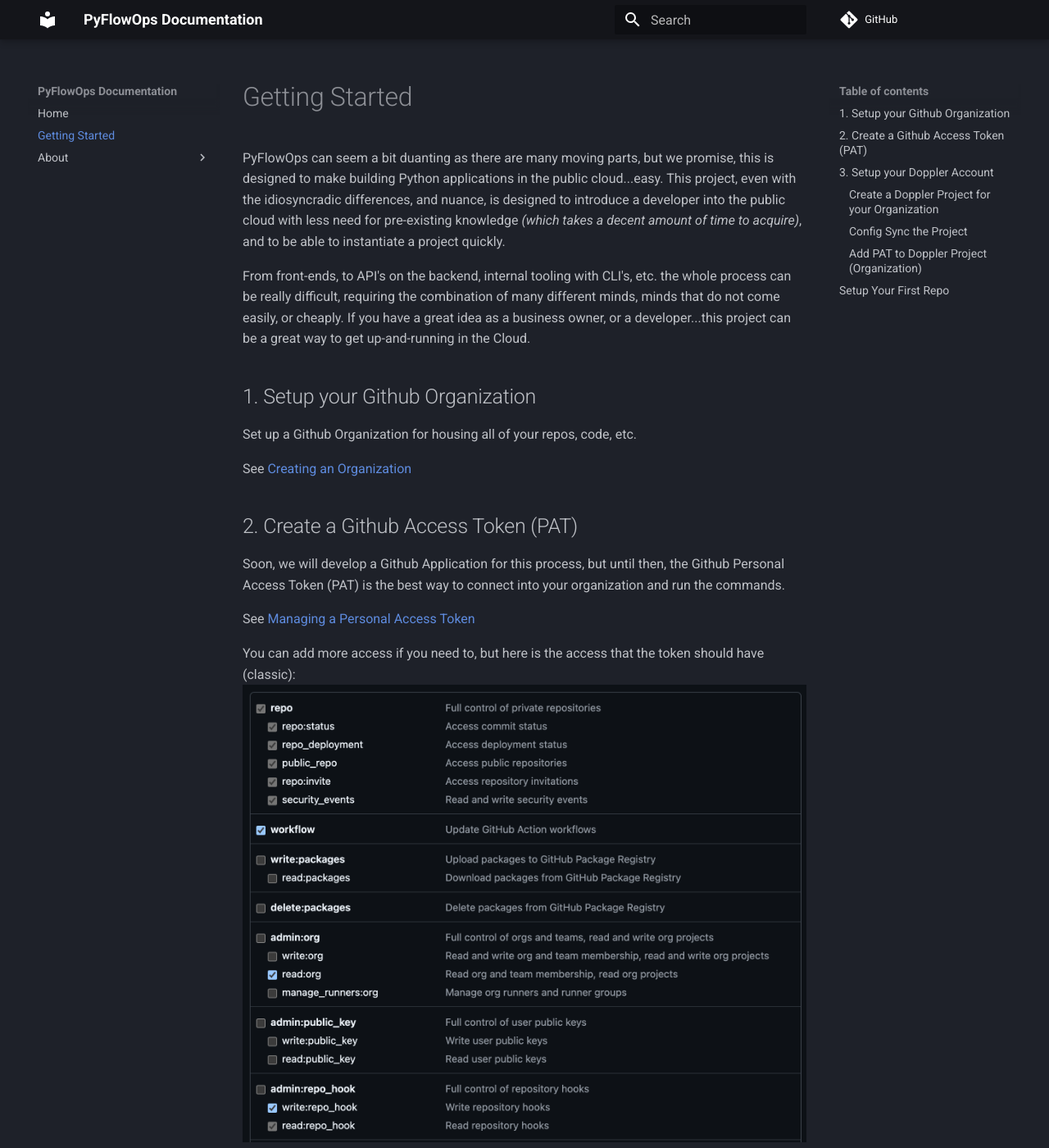
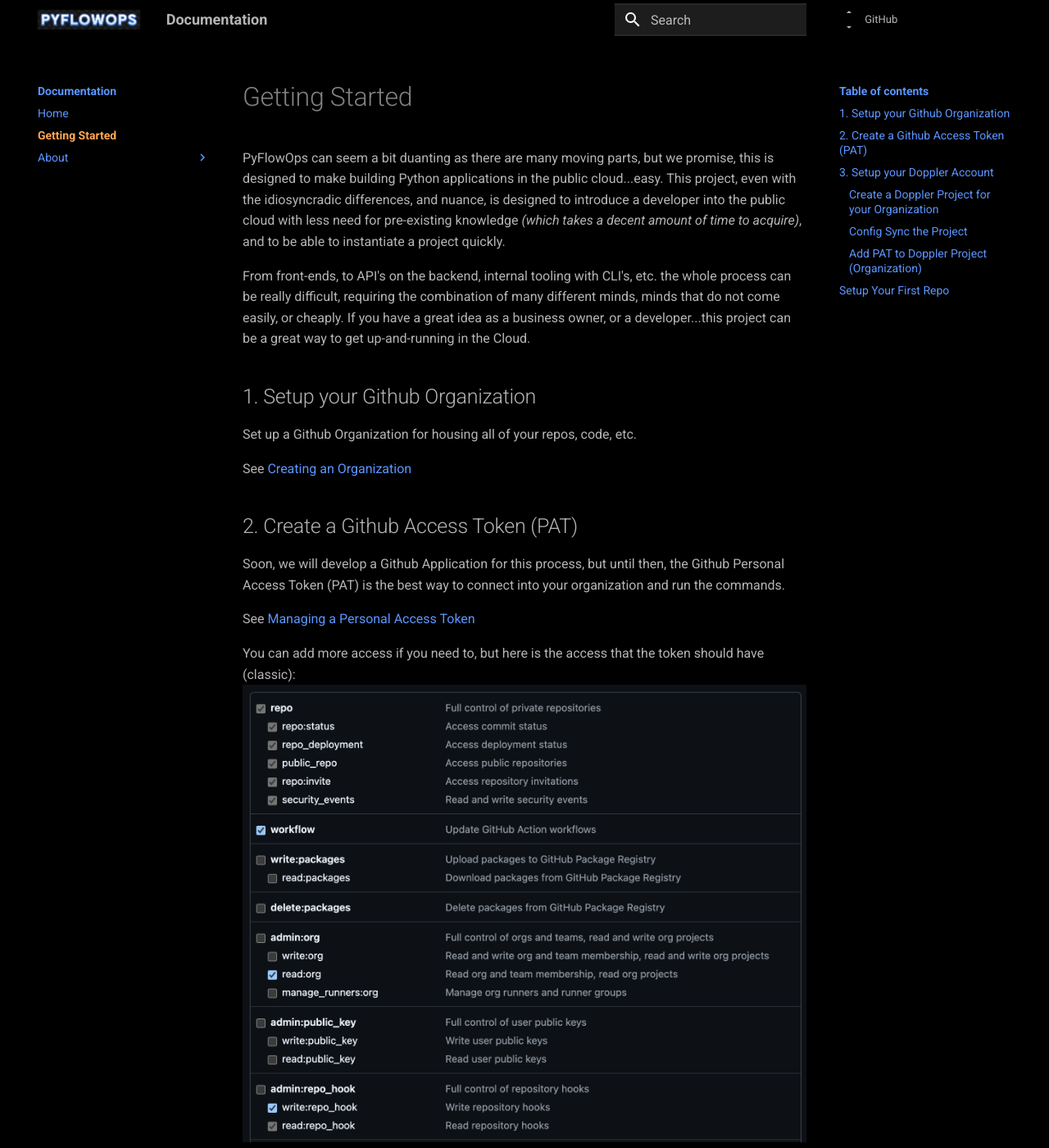
Before and after one commit to PyFlowOps/documentation, an MkDocs documentation site: the page built from docs/src/getting-started.md, in a window 1280 px wide and 1400 px high. Shown: the whole window at 82% size. Built offline with MkDocs 1.6.1 and Material for MkDocs 9.7.7, drawn with Linux system fonts in a browser that asks for light colours; some of the changed text lies outside the part shown.

Commit message:
chore: add small changes for branding

```diff
--- /dev/null
+++ b/docs/js/external-sidebar-links.js
@@ -0,0 +1,19 @@
+// This script adds target="_blank" and rel="noopener noreferrer" to external links in the sidebar.
+// These links are defined in the mkdocs.yml file under the nav section.
+
+document.addEventListener("DOMContentLoaded", function () {
+    const currentHost = window.location.host;
+    const sidebarLinks = document.querySelectorAll(".md-nav a, .nav a"); // adjust for your theme
+
+    sidebarLinks.forEach(function (link) {
+      try {
+        const url = new URL(link.href);
+        if (url.host !== currentHost) {
+          link.setAttribute("target", "_blank");
+          link.setAttribute("rel", "noopener noreferrer");
+        }
+      } catch (e) {
+        // Ignore invalid URLs (like internal hash links)
+      }
+    });
+  });
--- /dev/null
+++ b/docs/stylesheets/extra.css
@@ -0,0 +1,229 @@
+/* Main background color */
+/* Set consistent background color for all major elements */
+:root {
+    --main-bg-color: #000000; /* Set your desired background color here */
+    --secondary-bg-color: #282828; /* For secondary elements */
+
+    --code-bg-color: #000000; /* For code blocks */
+    --header-bg-color: #000000; /* For header/footer */
+    --main-text-color: #b5b5b5; /* Main text color */
+    --admonition-title-bg: #000000; /* For admonition titles */
+    --link-color: #5c95ff; /* Link color */
+    --link-hover-color: #ffa754; /* Link hover color */
+    --link-visited-color: #4e6796; /* Visited link color */
+    --link-active-color: #ffa754; /* Active link color */
+    --link-underline: none; /* Underline for links */
+}
+
+/* Apply to all major layout containers */
+html,
+body,
+.md-main,
+.md-main__inner,
+.md-content,
+.md-content__inner,
+.md-sidebar,
+.md-sidebar__scrollwrap,
+.md-sidebar__inner,
+.md-nav,
+.md-nav__list,
+.md-nav__title,
+.md-nav__item,
+.md-grid,
+.md-container,
+.md-typeset,
+.md-typeset .admonition,
+.md-typeset details,
+article,
+section,
+div {
+    background-color: var(--main-bg-color) !important;
+    box-shadow: none !important;
+    border: none !important;
+}
+
+/* Change normal link color in content area */
+.md-content a {
+    color:  var(--link-color) !important;  /* Change to your preferred color */
+  }
+
+  /* Change link hover color */
+  .md-content a:hover {
+    color: var(--link-hover-color) !important;  /* Darker shade for hover state */
+  }
+
+  /* Change visited link color (optional) */
+  .md-content a:visited {
+    color: var(--link-visited-color) !important;  /* Change to your preferred visited link color */
+  }
+
+  /* Change active link color (when clicked) */
+  .md-content a:active {
+    color: var(--link-active-color) !important;  /* Change to your preferred active link color */
+  }
+
+  /* Remove underline if desired */
+  .md-content a {
+    text-decoration: none;  /* Remove underline */
+  }
+
+  /* Add underline only on hover if desired */
+  .md-content a:hover {
+    text-decoration: underline;  /* Add underline on hover */
+  }
+
+/* Left sidebar navigation title (site name) */
+.md-nav__title {
+    box-shadow: none;
+    color: var(--link-color);
+    font-weight: bold;
+}
+
+/* SPECIFIC ELEMENT FIXES */
+/* Fix both sidebars (navigation and TOC) */
+.md-sidebar--primary,
+.md-sidebar--primary *,
+.md-sidebar--secondary,
+
+.md-sidebar--secondary * {
+    background-color: var(--main-bg-color) !important;
+}
+
+/* Content area */
+.md-content__inner,
+.md-typeset,
+.md-typeset > *,
+main,
+main > *,
+article,
+article > * {
+    background-color: var(--main-bg-color) !important;
+}
+
+/* Tables */
+.md-typeset table:not([class]),
+.md-typeset table:not([class]) tr,
+.md-typeset table:not([class]) td {
+    background-color: var(--main-bg-color) !important;
+}
+.md-typeset table:not([class]) th {
+    background-color: var(--code-bg-color) !important;
+}
+
+/* Code blocks - maintained as slightly different */
+.md-typeset code,
+.codehilite,
+.highlight,
+pre,
+code {
+    background-color: var(--code-bg-color) !important;
+}
+
+/* Admonition blocks */
+.md-typeset .admonition,
+.md-typeset details {
+    background-color: var(--main-bg-color) !important;
+}
+.md-typeset .admonition > .admonition-title,
+.md-typeset details > summary {
+    background-color: var(--admonition-title-bg) !important;
+}
+
+/* Search results */
+.md-search-result,
+.md-search-result__article,
+.md-search__inner,
+.md-search__scrollwrap {
+    background-color: var(--secondary-bg-color) !important;
+}
+
+/* Header and footer - typically have different colors */
+.md-header,
+.md-tabs,
+.md-footer-nav,
+.md-footer-meta {
+    background-color: var(--header-bg-color) !important;
+}
+
+/* Fix specific components that might override the background */
+.md-header {
+    background-color: var(--header-bg-color) !important; /* Your header color */
+}
+
+.md-footer {
+    background-color: var(--footer-bg-color) !important; /* Your footer color */
+}
+
+.md-typeset code,
+.codehilite,
+.highlight {
+    background-color: var(--code-bg-color) !important; /* Light gray for code blocks */
+}
+
+/* Text color */
+body {
+    color: var(--main-text-color) !important; /* Main text color */
+}
+
+/* Standardize all navigation link colors */
+.md-nav__link,
+.md-nav__item .md-nav__link,
+.md-nav--primary .md-nav__link,
+.md-nav--secondary .md-nav__link {
+    color: var(--link-color) !important; /* Change this to your preferred color */
+}
+
+/* Hover state for all navigation links */
+.md-nav__link:hover,
+.md-nav__item .md-nav__link:hover,
+.md-nav--primary .md-nav__link:hover,
+.md-nav--secondary .md-nav__link:hover {
+    color: var(--link-hover-color) !important; /* Slightly lighter shade for hover */
+}
+
+/* Active/current page link */
+.md-nav__link--active,
+.md-nav__item--active > .md-nav__link,
+.md-nav__item .md-nav__item--active > .md-nav__link {
+    color: var(--link-active-color) !important; /* Highlight color for active page */
+    font-weight: bold;
+}
+
+/* Visited links - if you want to distinguish them */
+.md-nav__link:visited {
+    color: var(--link-visited-color) !important; /* Same as regular links for consistency */
+}
+
+/* Top navigation bar (Material theme) */
+.md-header {
+    background-color: var(--header-bg-color) !important;
+    color: var(--header-text-color) !important;
+}
+
+
+/* Center the meta section (copyright, social links) */
+.md-footer-meta__inner {
+    display: flex;
+    flex-direction: column;
+    align-items: center;
+}
+
+.md-footer-copyright {
+    width: 100%;
+    text-align: center;
+    margin: 0;
+    float: none;
+    padding: 1rem 0;
+}
+
+.md-footer-social {
+    display: flex;
+    justify-content: center;
+    width: 100%;
+    padding: 0.5rem 0;
+}
+
+/* Fix any flex issues */
+.md-footer-meta.md-typeset {
+    text-align: center;
+}
--- a/mkdocs.yml
+++ b/mkdocs.yml
@@ -1,4 +1,4 @@
-site_name: PyFlowOps Documentation
+site_name: Documentation
 site_description: Documentation for the PyFlowOps automation of infrastructure, applications, and CI/CD.
 site_url: ""
 dev_addr: 127.0.0.1:8100
@@ -11,6 +11,13 @@
   - About:
     - Release Notes: src/about/release-notes.md
     - License: src/about/license.md
+
+extra_javascript:
+  - js/external-sidebar-links.js
+
+extra_css:
+  - stylesheets/extra.css
+  - css/hide-toc.css
 
 markdown_extensions:
   - attr_list
@@ -27,6 +34,7 @@
 
 theme:
   name: material
+  logo: assets/images/banner_265x50.png
   hide:
     - navigation
   palette:
@@ -53,6 +61,8 @@
           paths: []
           options:
             show_source: true
+            python_path: ./python
+
   - badges
   - exclude-search:
       exclude:
```
Also changed, not shown: docs/src/getting-started.md (+9 -6 lines), docs/assets/images/banner_265x50.png (added), docs/assets/images/favicon.ico (added), docs/assets/images/manscaped-amber.svg (added), docs/css/hide-toc.css (added), docs/scripts/release-notes.py (added), 2 other files.
